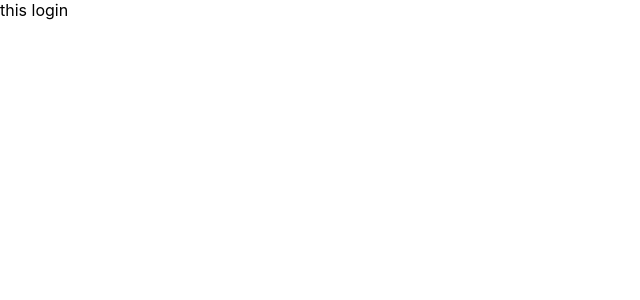
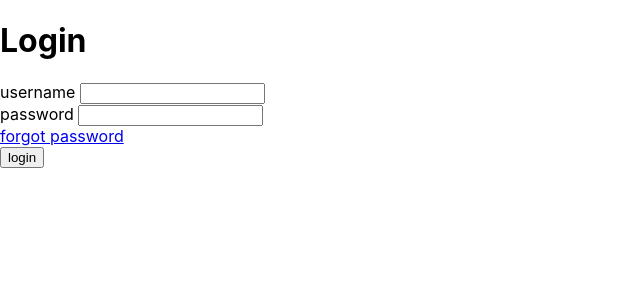
Before and after one commit to Wanderboy007/immunization, a React (Create React App) app: page / in a window 1280 px wide. Shown: the top 300 px of the page, without its empty margins (0-640 px from the left). Built offline with nearby package versions, Linux system fonts and the light colour scheme.

Commit message:
login page

```diff
--- a/src/component/Login.jsx
+++ b/src/component/Login.jsx
@@ -1,7 +1,25 @@
 import React from "react";
 
 const login = () => {
-  return <div>this login</div>;
+  return (
+    <>
+      <h1>Login</h1>
+      <div>
+        <label htmlFor="username">username </label>
+        <input type="text" name="username" className="" />
+      </div>
+      <div>
+        <label htmlFor="password">password </label>
+        <input type="password" name="password" className="" />
+      </div>
+      <div>
+        <a href="#">forgot password</a>
+      </div>
+      <div>
+        <input type="button" value="login" />
+      </div>
+    </>
+  );
 };
 
 export default login;
```
